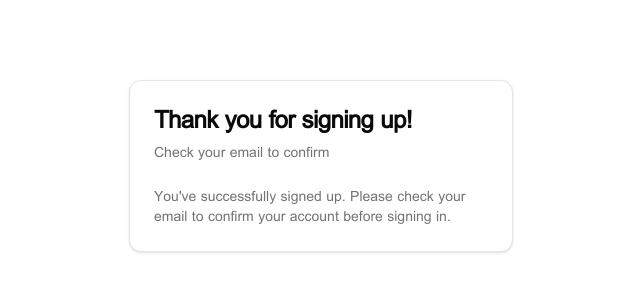
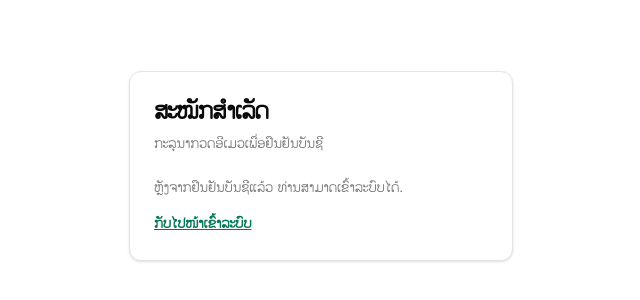
Before and after one commit to souksavanhinteang-byte/expense-tracker, a Next.js app: page /auth/sign-up-success in a window 1280 px wide. Shown: the part 234-534 px from the top of the page, without its empty margins (319-959 px from the left). Built offline with nearby package versions, Linux system fonts and the light colour scheme; no server answers.

Commit message:
fix: handle signup without email confirmation

```diff
--- a/app/auth/sign-up-success/page.tsx
+++ b/app/auth/sign-up-success/page.tsx
@@ -5,8 +5,20 @@ import {
   CardHeader,
   CardTitle,
 } from "@/components/ui/card";
+import Link from "next/link";
+import { redirect } from "next/navigation";
+import { createClient } from "@/lib/supabase/server";
 
-export default function Page() {
+export default async function Page() {
+  const supabase = await createClient();
+  const {
+    data: { user },
+  } = await supabase.auth.getUser();
+
+  if (user) {
+    redirect("/dashboard");
+  }
+
   return (
     <div className="flex min-h-svh w-full items-center justify-center p-6 md:p-10">
       <div className="w-full max-w-sm">
@@ -14,15 +26,22 @@ export default function Page() {
           <Card>
             <CardHeader>
               <CardTitle className="text-2xl">
-                Thank you for signing up!
+                ສະໝັກສຳເລັດ
               </CardTitle>
-              <CardDescription>Check your email to confirm</CardDescription>
+              <CardDescription>
+                ກະລຸນາກວດອີເມວເພື່ອຢືນຢັນບັນຊີ
+              </CardDescription>
             </CardHeader>
             <CardContent>
               <p className="text-sm text-muted-foreground">
-                You&apos;ve successfully signed up. Please check your email to
-                confirm your account before signing in.
+                ຫຼັງຈາກຢືນຢັນບັນຊີແລ້ວ ທ່ານສາມາດເຂົ້າລະບົບໄດ້.
               </p>
+              <Link
+                href="/auth/login"
+                className="mt-4 inline-block text-sm font-semibold text-emerald-700 underline"
+              >
+                ກັບໄປໜ້າເຂົ້າລະບົບ
+              </Link>
             </CardContent>
           </Card>
         </div>
--- a/components/sign-up-form.tsx
+++ b/components/sign-up-form.tsx
@@ -34,13 +34,13 @@ export function SignUpForm({
     setError(null);
 
     if (password !== repeatPassword) {
-      setError("Passwords do not match");
+      setError("ລະຫັດຜ່ານບໍ່ກົງກັນ");
       setIsLoading(false);
       return;
     }
 
     try {
-      const { error } = await supabase.auth.signUp({
+      const { data, error } = await supabase.auth.signUp({
         email,
         password,
         options: {
@@ -48,9 +48,20 @@ export function SignUpForm({
         },
       });
       if (error) throw error;
-      router.push("/auth/sign-up-success");
-    } catch (error: unknown) {
-      setError(error instanceof Error ? error.message : "An error occurred");
+
+      if (data.session) {
+        router.replace("/dashboard");
+        return;
+      }
+
+      if (data.user) {
+        router.push("/auth/sign-up-success");
+        return;
+      }
+
+      setError("ບໍ່ສາມາດສະໝັກບັນຊີໄດ້ ກະລຸນາລອງໃໝ່");
+    } catch {
+      setError("ບໍ່ສາມາດສະໝັກບັນຊີໄດ້ ກະລຸນາລອງໃໝ່");
     } finally {
       setIsLoading(false);
     }
```
